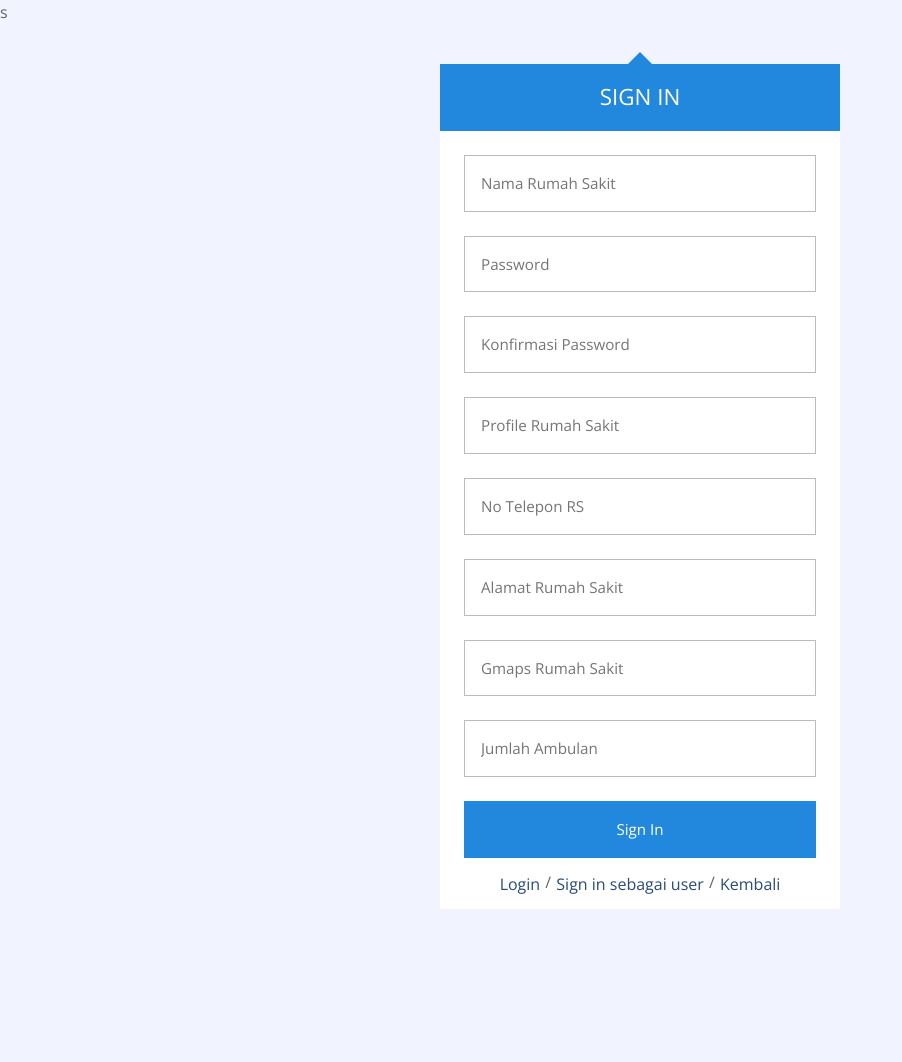
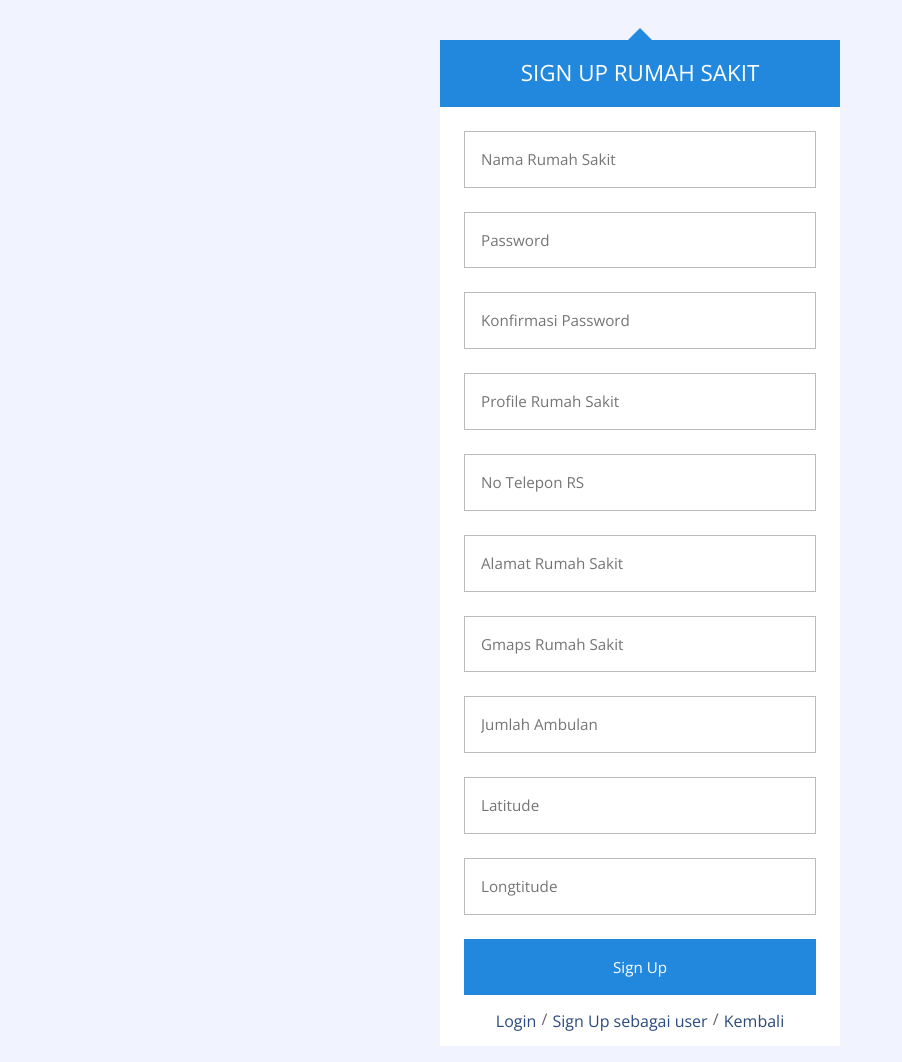
Before and after one commit to 2004111010039/Morgant, a PHP site: page /admin/registera.php in a window 1280 px wide. Shown: the whole page, without its empty margins (0-902 px from the left). Before the commit the page ends 909 px from the top, so only its background shows below. Run offline with PHP 8.4, Linux system fonts and the light colour scheme; some libraries are stand-ins or nearby versions.

Commit message:
Update registera.php

```diff
--- a/admin/registera.php
+++ b/admin/registera.php
@@ -1,4 +1,4 @@
-s<?php include "../backend/connect.php";
+<?php include "../backend/connect.php";
 session_start();
 if(isset($_SESSION['status'])){
 if($_SESSION['status'] == 'login'){
@@ -17,7 +17,7 @@ if($_SESSION['status'] == 'login'){
     <body>
         <div class="login">
   			<div class="login-triangle"></div>
- 		 	<h2 class="login-header">Sign In</h2>
+ 		 	<h2 class="login-header">Sign Up Rumah Sakit</h2>
 	  		<form class="login-container" action="../backend/action_registera.php" method="POST">
                 <p><input type="text" name="nama-rs" placeholder="Nama Rumah Sakit" required></p>
 	    		<p><input type="password" placeholder="Password" name="password" required></p>
@@ -27,7 +27,9 @@ if($_SESSION['status'] == 'login'){
                 <p><input type="text" name="alamat" placeholder="Alamat Rumah Sakit" required></p>
                 <p><input type="text" name="link-gmaps" placeholder="Gmaps Rumah Sakit" required></p>
                 <p><input type="number" name="jumlah-ambulan" placeholder="Jumlah Ambulan" required></p>
-	    		<p><input type="submit" value="Sign In"></p>
+                <p><input type="text" name="lat" placeholder="Latitude" required></p>
+                <p><input type="text" name="long" placeholder="Longtitude" required></p>
+	    		<p><input type="submit" value="Sign Up"></p>
                 <center>
                 <div class="gagal-signin">
                     <?php if(isset($_GET['pesan'])){
@@ -36,7 +38,7 @@ if($_SESSION['status'] == 'login'){
                     <?php } ?>
                 </div>
                 </center>
-	    		<center><a class="btn btn-link p-0" href="../user/login.php">Login</a> / <a class="btn btn-link p-0" href="../user/registeru.php">Sign in sebagai user</a> / <a class="btn btn-link p-0" href="../index.php">Kembali</a></center>
+	    		<center><a class="btn btn-link p-0" href="../user/login.php">Login</a> / <a class="btn btn-link p-0" href="../user/registeru.php">Sign Up sebagai user</a> / <a class="btn btn-link p-0" href="../index.php">Kembali</a></center>
 	  		</form>
 		</div>
     </body>
```
